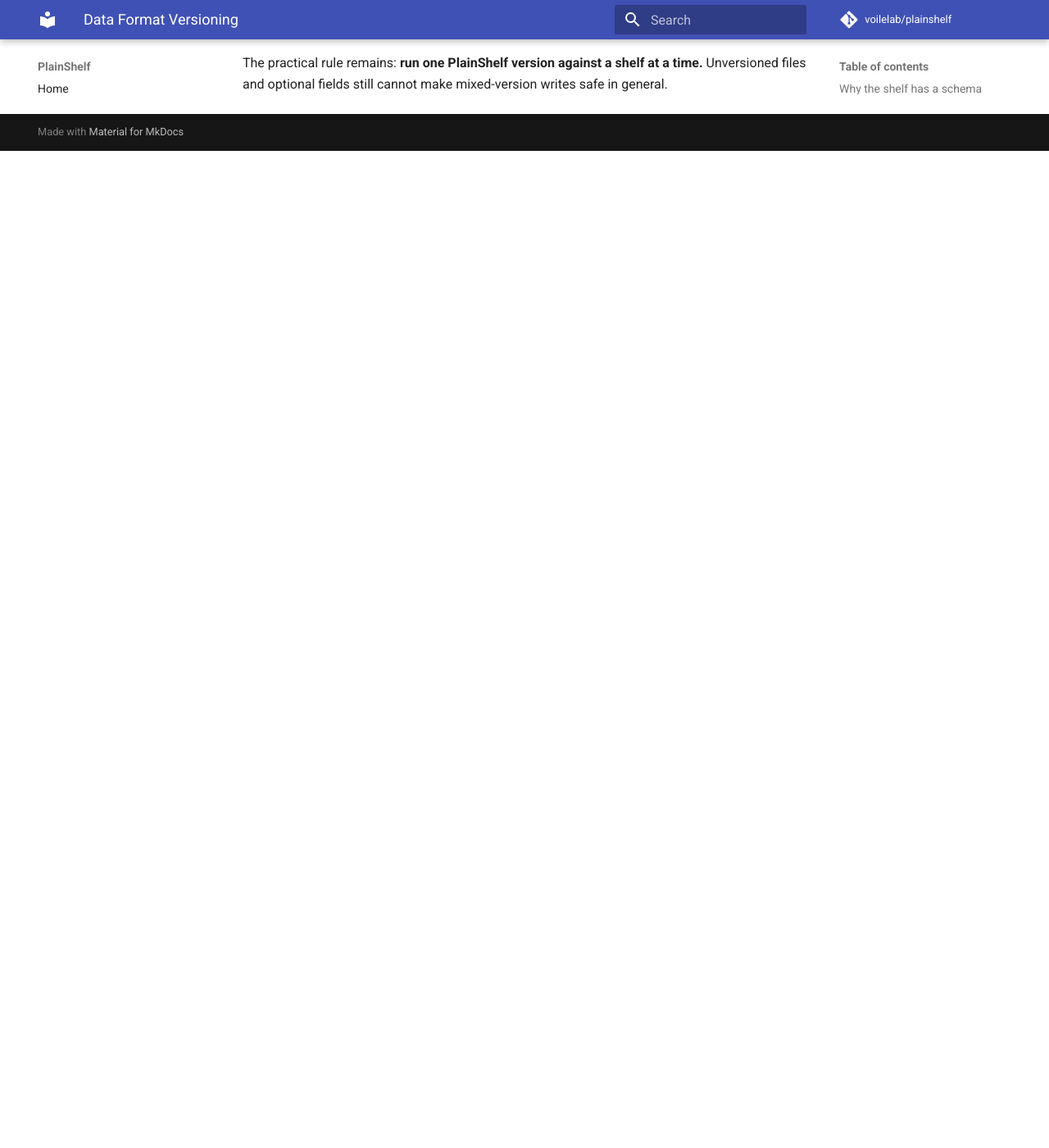
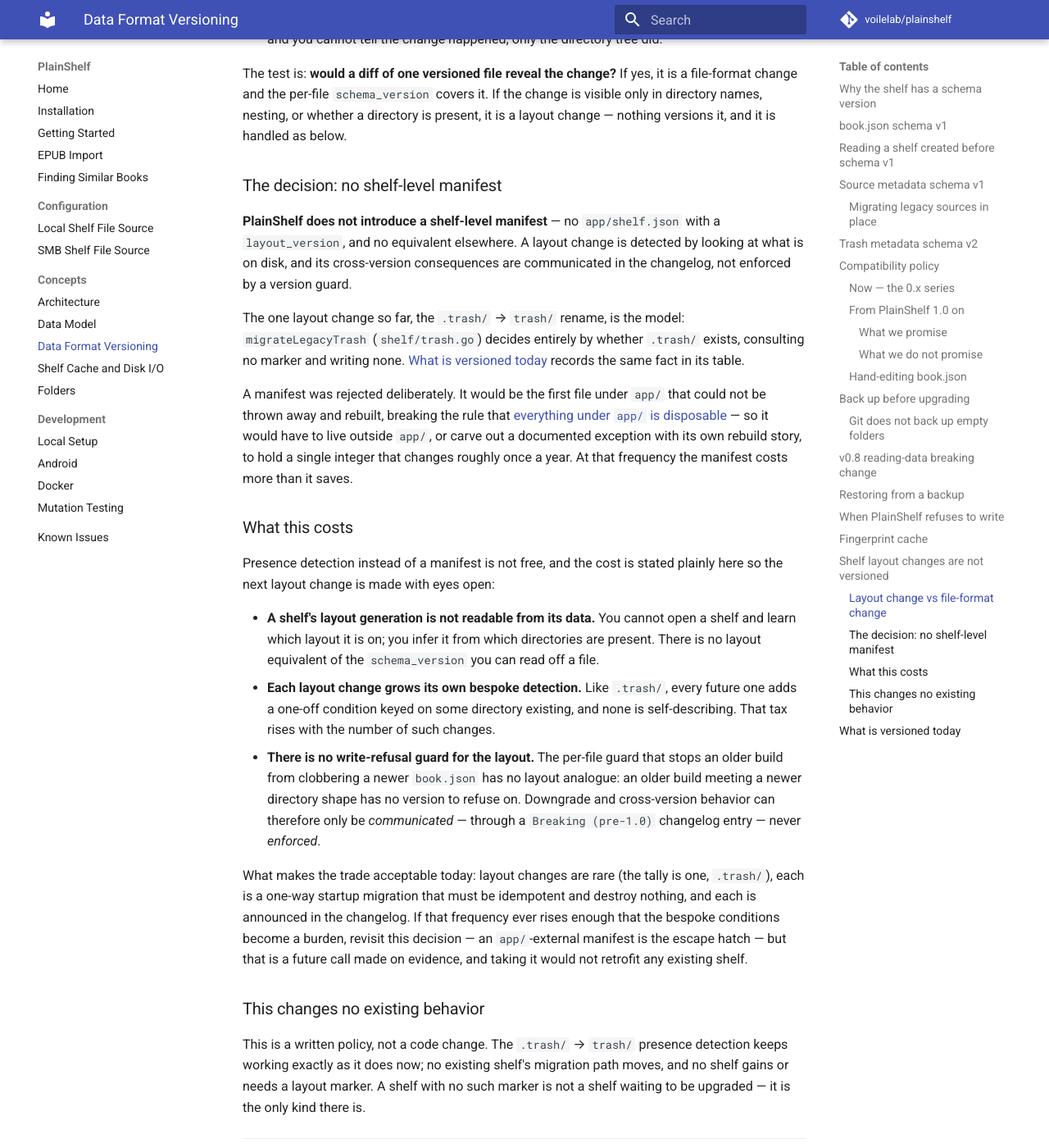
Before and after one commit to voilelab/plainshelf, an MkDocs documentation site: the page built from docs/concepts/data-format-versioning.md, in a window 1280 px wide and 1400 px high, scrolled down 13437 px. Shown: the whole window at 82% size. Built offline with MkDocs 1.6.1 and Material for MkDocs 9.7.7, drawn with Linux system fonts in a browser that asks for light colours; comment, search, counter and statistics services are not loaded; before the commit the page ends 13621 px from its top, so only the background shows below that; some of the changed text lies outside the part shown.

Commit message:
docs: decide against a shelf-level layout manifest
The shelf's top-level layout (top-level directory names, .bookpkg naming,
where files live) carries no version marker, unlike book.json, source
meta.json, and trash.json. The .trash/ -> trash/ rename was the first
change to hit this and fell back to presence detection.

Record decision (B): PlainShelf does not introduce a shelf-level manifest;
layout changes are detected by presence and communicated via the changelog.
Add a "Shelf layout changes are not versioned" section to
data-format-versioning.md with the test for layout change vs file-format
change, the cost of presence detection, and the reason a manifest under
disposable app/ was rejected. Cross-reference it from data-model.md's Shelf
layout section and from the migrateLegacyTrash comment so the criterion is
findable before the next layout change. No behavior changes.

Co-Authored-By: Claude Opus 4.8 <noreply@anthropic.com>
Claude-Session: https://claude.ai/code/session_01MWUvBsduvqgfrCvZh4uDyM

```diff
--- a/docs/concepts/data-format-versioning.md
+++ b/docs/concepts/data-format-versioning.md
@@ -577,6 +577,91 @@ for `books/` and `trash/`. See
     goes through the same write refusal as any other write, so it never touches a
     read-only shelf or a source whose schema version is newer than this build.
 
+---
+
+## Shelf layout changes are not versioned
+
+Every marker above versions the *contents of a file*. None of them versions the
+*shape of the shelf around those files* — the names and nesting of the top-level
+directories, the `.bookpkg` naming convention, or which directory a given file
+lives in. That layer carries no version marker, and this section records the
+decision not to give it one, along with the test for recognizing when a change
+falls on this side of the line.
+
+### Layout change vs file-format change
+
+The two are worth separating because only one of them is versioned.
+
+- A **file-format change** alters the bytes inside a versioned file —
+  `book.json`, a source's `meta.json`, or `trash.json`. Adding, removing,
+  renaming, or changing the meaning of a key is a file-format change. It shows up
+  in a diff of that one file, and it is what `schema_version` exists to mark: an
+  older build meets a version it does not understand and refuses to overwrite it.
+- A **layout change** alters the shelf around those files without changing any
+  file's contents: renaming a top-level directory (`.trash/` → `trash/`),
+  introducing or removing one, or changing how book folders are named or nested.
+  Read every versioned file in such a shelf and you cannot tell the change
+  happened; only the directory tree did.
+
+The test is: **would a diff of one versioned file reveal the change?** If yes, it
+is a file-format change and the per-file `schema_version` covers it. If the
+change is visible only in directory names, nesting, or whether a directory is
+present, it is a layout change — nothing versions it, and it is handled as below.
+
+### The decision: no shelf-level manifest
+
+**PlainShelf does not introduce a shelf-level manifest** — no `app/shelf.json`
+with a `layout_version`, and no equivalent elsewhere. A layout change is detected
+by looking at what is on disk, and its cross-version consequences are
+communicated in the changelog, not enforced by a version guard.
+
+The one layout change so far, the `.trash/` → `trash/` rename, is the model:
+`migrateLegacyTrash` (`shelf/trash.go`) decides entirely by whether `.trash/`
+exists, consulting no marker and writing none. [What is versioned
+today](#what-is-versioned-today) records the same fact in its table.
+
+A manifest was rejected deliberately. It would be the first file under `app/`
+that could not be thrown away and rebuilt, breaking the rule that [everything
+under `app/` is disposable](data-model.md#app) — so it would have to live outside
+`app/`, or carve out a documented exception with its own rebuild story, to hold a
+single integer that changes roughly once a year. At that frequency the manifest
+costs more than it saves.
+
+### What this costs
+
+Presence detection instead of a manifest is not free, and the cost is stated
+plainly here so the next layout change is made with eyes open:
+
+- **A shelf's layout generation is not readable from its data.** You cannot open
+  a shelf and learn which layout it is on; you infer it from which directories
+  are present. There is no layout equivalent of the `schema_version` you can read
+  off a file.
+- **Each layout change grows its own bespoke detection.** Like `.trash/`, every
+  future one adds a one-off condition keyed on some directory existing, and none
+  is self-describing. That tax rises with the number of such changes.
+- **There is no write-refusal guard for the layout.** The per-file guard that
+  stops an older build from clobbering a newer `book.json` has no layout
+  analogue: an older build meeting a newer directory shape has no version to
+  refuse on. Downgrade and cross-version behavior can therefore only be
+  *communicated* — through a `Breaking (pre-1.0)` changelog entry — never
+  *enforced*.
+
+What makes the trade acceptable today: layout changes are rare (the tally is one,
+`.trash/`), each is a one-way startup migration that must be idempotent and
+destroy nothing, and each is announced in the changelog. If that frequency ever
+rises enough that the bespoke conditions become a burden, revisit this decision —
+an `app/`-external manifest is the escape hatch — but that is a future call made
+on evidence, and taking it would not retrofit any existing shelf.
+
+### This changes no existing behavior
+
+This is a written policy, not a code change. The `.trash/` → `trash/` presence
+detection keeps working exactly as it does now; no existing shelf's migration
+path moves, and no shelf gains or needs a layout marker. A shelf with no such
+marker is not a shelf waiting to be upgraded — it is the only kind there is.
+
+---
+
 ## What is versioned today
 
 Book, source, and trash metadata carry independent schema versions.
@@ -587,7 +672,7 @@ Book, source, and trash metadata carry independent schema versions.
 | `books/**/sources/{id}/meta.json` | Yes — `schema_version`; schema v1 owns source `format` |
 | `trash/**/trash.json` | Yes — `schema_version`; schema v2 owns the book's restore path |
 | `app/fingerprint-cache.json` | Yes — `schema_version` and an `algo` block, but discarded and rebuilt on any mismatch, never migrated (it is a cache) |
-| `books/` directory layout | No — the folder tree and the `.bookpkg` folder naming carry no version marker. An older layout is handled by detecting the old path at startup and moving it (`shelf/trash.go`'s `migrateLegacyTrash`, `.trash/` → `trash/`), not by a layout schema version |
+| `books/` directory layout | No — the folder tree and the `.bookpkg` folder naming carry no version marker. An older layout is handled by detecting the old path at startup and moving it (`shelf/trash.go`'s `migrateLegacyTrash`, `.trash/` → `trash/`), not by a layout schema version. This is a decision, not an oversight — see [Shelf layout changes are not versioned](#shelf-layout-changes-are-not-versioned) |
 | Application store | No |
 
 The practical rule remains: **run one PlainShelf version against a shelf at a
```
Also changed, not shown: docs/concepts/data-model.md (+6 -0 lines), 1 other file.
